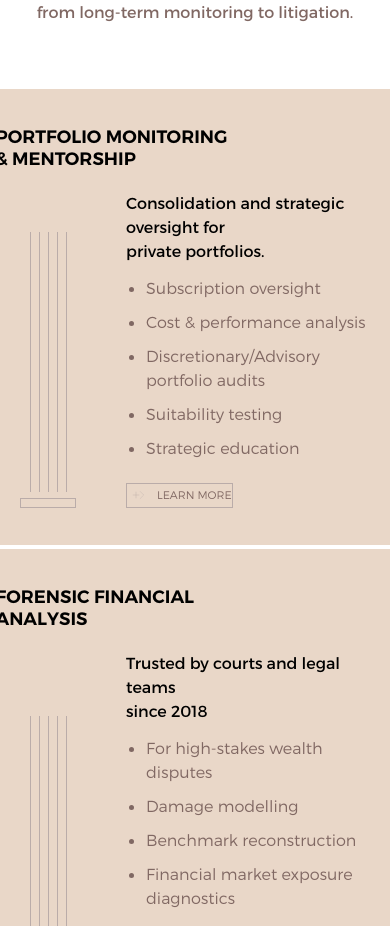
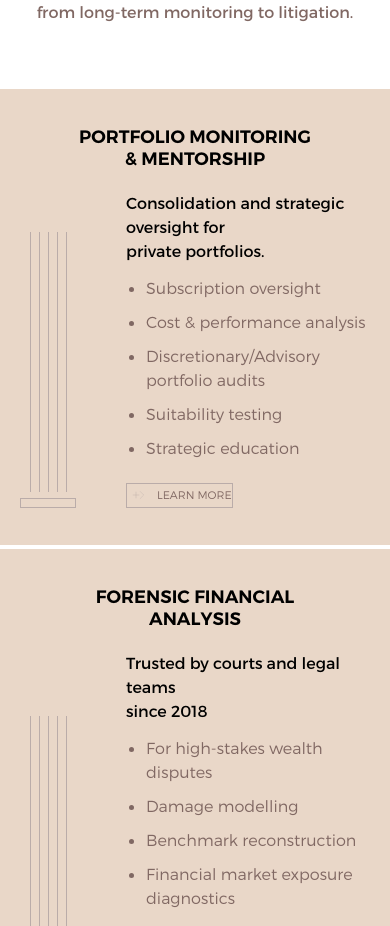
Before and after one commit to pierre-debruyne/CapAnalysis, a Next.js app: page / in a window 390 px wide. Shown: the part 1280-2206 px from the top of the page. Built offline with nearby package versions, Linux system fonts and the light colour scheme.

Commit message:
fix(mobile): align title text in block 2 on home page

```diff
--- a/src/app/page.tsx
+++ b/src/app/page.tsx
@@ -38,7 +38,7 @@ export default function Home() {
         <div className="bg-[#e9d7c8] w-full py-[37px] px-5 lg:px-0">
           <div className="flex justify-center flex-col items-center">
             <div className="mb-5 w-[399px]">
-              <h2 className="text-[18px] uppercase font-semibold font-sans leading-tight text-start lg:text-start">
+              <h2 className="text-[18px] uppercase font-semibold font-sans leading-tight text-center md:text-start">
                 Portfolio Monitoring
                 <br />& Mentorship
               </h2>
@@ -93,7 +93,7 @@ export default function Home() {
         <div className="bg-[#e9d7c8] w-full py-[37px] px-5 lg:px-0">
           <div className="flex justify-center flex-col items-center">
             <div className="mb-5 w-[399px]">
-              <h2 className="text-[18px] uppercase font-semibold font-sans leading-tight text-start lg:text-start">
+              <h2 className="text-[18px] uppercase font-semibold font-sans leading-tight text-center md:text-start">
                 FORENSIC FINANCIAL
                 <br />
                 ANALYSIS
```
